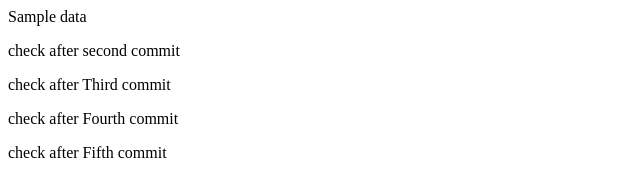
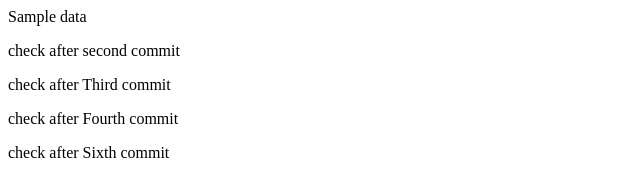
Before and after one commit to shivachandrakante/Testing-to-upload-from-vs, a plain HTML site: page Testing data/test.html in a window 1280 px wide. Shown: the full height of the page, 0-640 px from the left. Drawn offline with Linux system fonts and the light colour scheme.

Commit message:
Sixth Commit

```diff
--- a/Testing data/test.html
+++ b/Testing data/test.html
@@ -7,6 +7,6 @@
         <p> check after second commit</p>
         <p> check after Third commit</p>
         <p> check after Fourth commit</p>
-        <p> check after Fifth commit</p>
+        <p> check after Sixth commit</p>
     </body>
 </Head>
```
